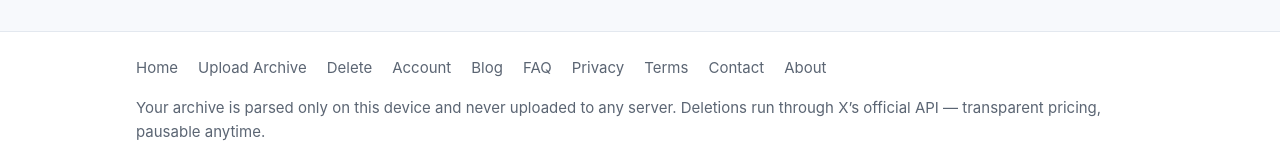
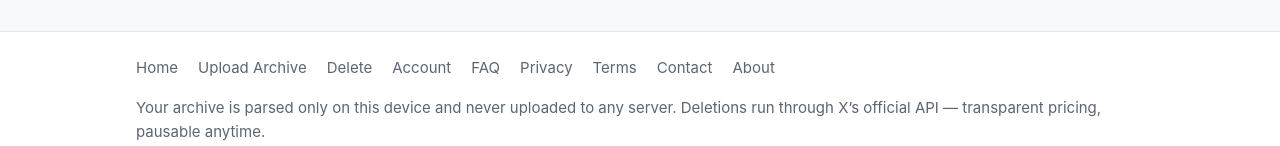
Before and after one commit to 863683348/digital-footprint-health, a Next.js app: page / in a window 1280 px wide. Shown: the part 4362-4508 px from the top of the page. Built offline with nearby package versions, Linux system fonts and the light colour scheme; no server answers.

Commit message:
fix(nav): remove blog from footer (already in top nav)

```diff
--- a/components/Footer.tsx
+++ b/components/Footer.tsx
@@ -14,7 +14,6 @@ export function Footer() {
           <LangLink href="/upload" className="hover:text-ink transition-calm">{t('nav.upload')}</LangLink>
           <LangLink href="/delete/confirm" className="hover:text-ink transition-calm">{t('nav.delete')}</LangLink>
           <LangLink href="/account" className="hover:text-ink transition-calm">{t('nav.account')}</LangLink>
-          <LangLink href="/blog" className="hover:text-ink transition-calm">{t('nav.blog')}</LangLink>
           <LangLink href="/faq" className="hover:text-ink transition-calm">{t('nav.faq')}</LangLink>
           <LangLink href="/privacy" className="hover:text-ink transition-calm">{t('nav.privacy')}</LangLink>
           <LangLink href="/terms" className="hover:text-ink transition-calm">{t('nav.terms')}</LangLink>
```
